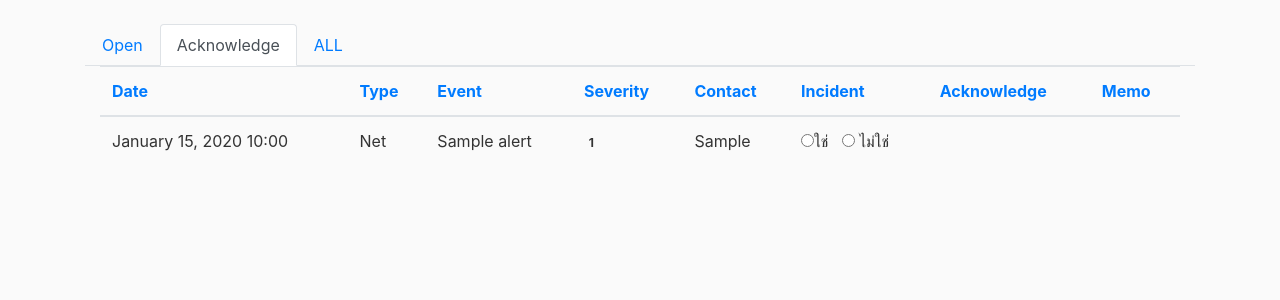
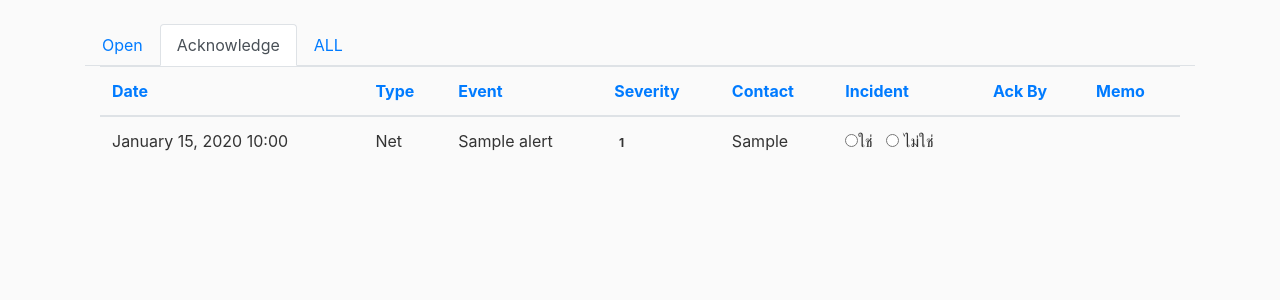
Before and after one commit to ikkun/django_web, a Django app: page /socalert/eventalert/tab_ack/ in a window 1280 px wide. Shown: the part 56-356 px from the top of the page. Run offline with Django 3.2, Linux system fonts and the light colour scheme; a user stored in the database is signed in; tables that the repository leaves empty hold one stand-in row (values such as "Sample post"); parts of the project's set-up code (start-up, migrations or seed data) failed here and were passed over; some libraries are stand-ins or nearby versions.

```diff
--- a/mysite/socalert/templates/eventalert/table.html
+++ b/mysite/socalert/templates/eventalert/table.html
@@ -28,7 +28,7 @@
                     {% trans "Severity" as t_severity %}
                     {% trans "Contact" as t_contact %}
                     {% trans "Incident" as t_isincident %}
-                    {% trans "Acknowledge" as t_acknowledge %}
+                    {% trans "Ack By" as t_acknowledge %}
                     {% trans "Memo" as t_comment %}
                     <tr>
                         {% include './column.html' with name=t_date field='date' %}
```
